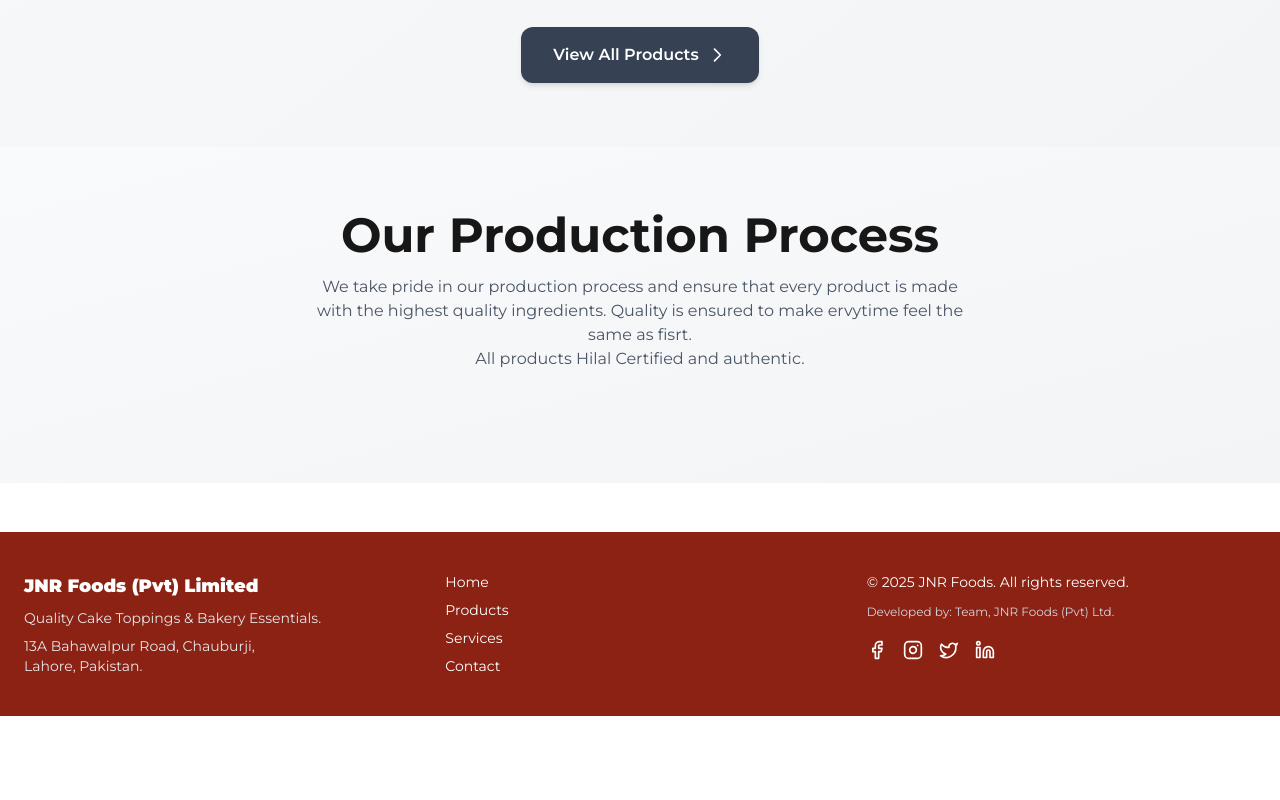
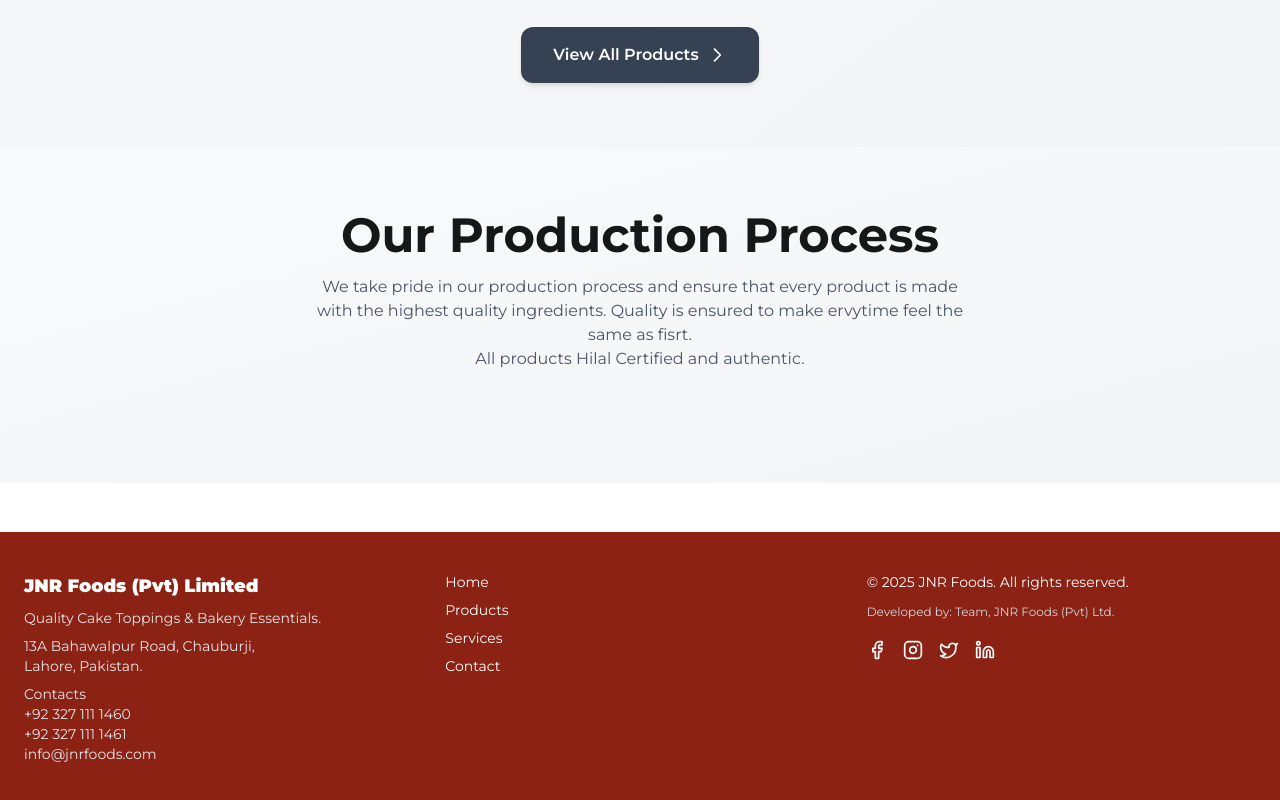
Before and after one commit to Naeem009/jnrfoods, a Next.js app: page / in a window 1280 px wide. Shown: the part 1504-2304 px from the top of the page. Before the commit the page ends 2220 px from the top, so only its background shows below. Built offline with nearby package versions, Linux system fonts and the light colour scheme.

Commit message:
updated the footer of the website.

```diff
--- a/components/Footer.tsx
+++ b/components/Footer.tsx
@@ -15,6 +15,10 @@
           </p>
           <p className="mt-2 text-gray-200">
             13A Bahawalpur Road, Chauburji, <br/> Lahore, Pakistan.
+          </p>
+          <p className="mt-2 text-gray-200">
+            Contacts <br/> +92 327 111 1460 <br/> +92 327 111 1461 <br/>
+            info@jnrfoods.com
           </p>
         </div>
 
```
